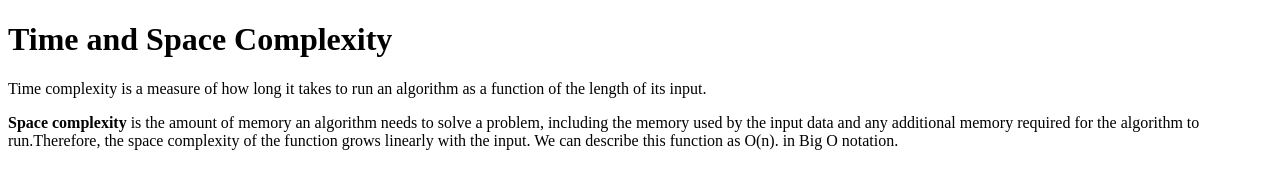
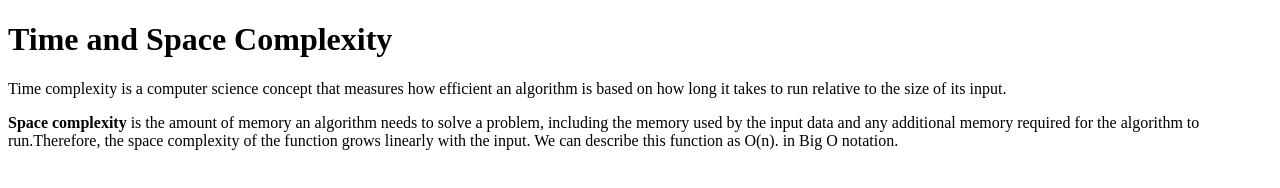
Before and after one commit to acciojob/time-and-space-complexity-maneeshjangir999, a website: page main.html in a window 1280 px wide. Drawn offline with Linux system fonts and the light colour scheme.

Commit message:
created a submission

```diff
--- a/main.html
+++ b/main.html
@@ -9,7 +9,7 @@
 <body>
 	<!-- the entire body must be written by student -->
 	<h1>Time and Space Complexity</h1>
-	<p>Time complexity is a measure of how long it takes to run an algorithm as a function of the length of its input.</p>
+	<p>Time complexity is a computer science concept that measures how efficient an algorithm is based on how long it takes to run relative to the size of its input.</p>
 	<p><b>Space complexity</b> is the amount of memory an algorithm needs to solve a problem, including the memory used by the input data and any additional memory required for the algorithm to run.Therefore, the space complexity of the function grows linearly with the input. We can describe this function as O(n). in Big O notation.</p>
     <script type="text/javascript" src="./script.js">
 </script>
```
